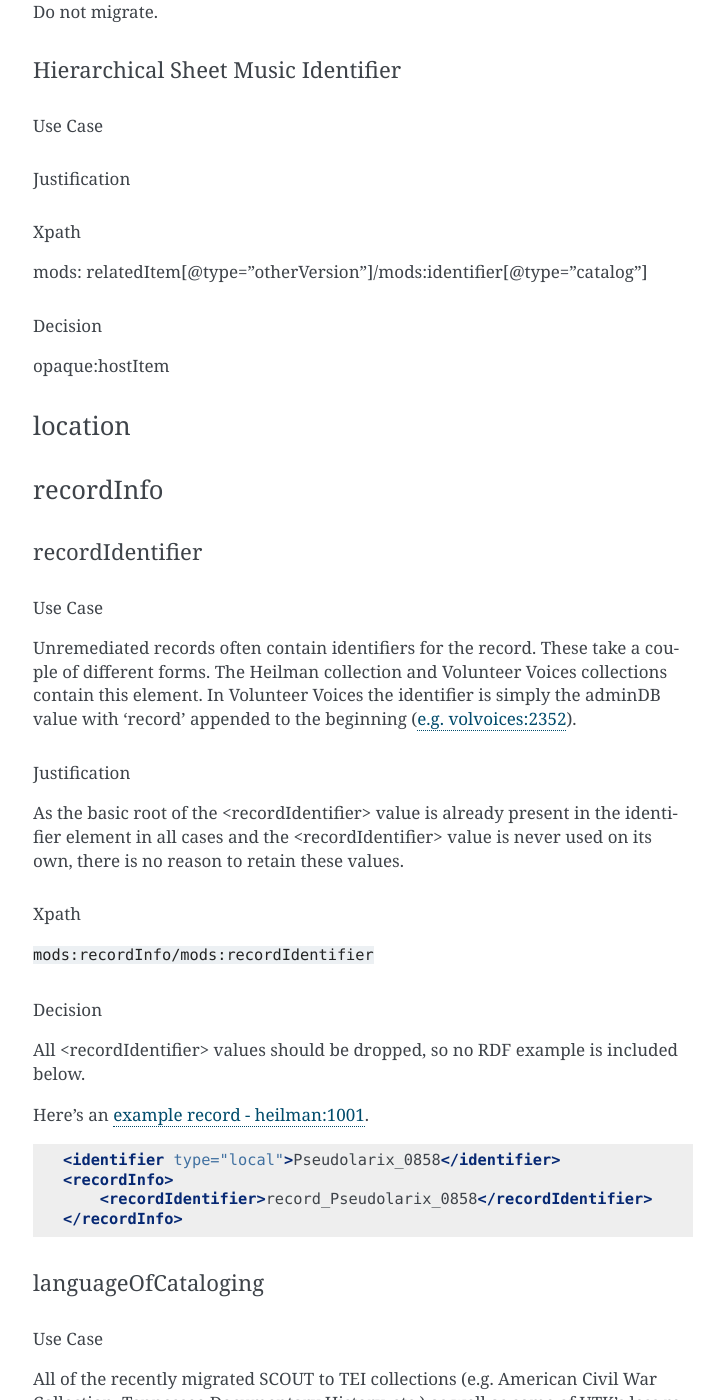
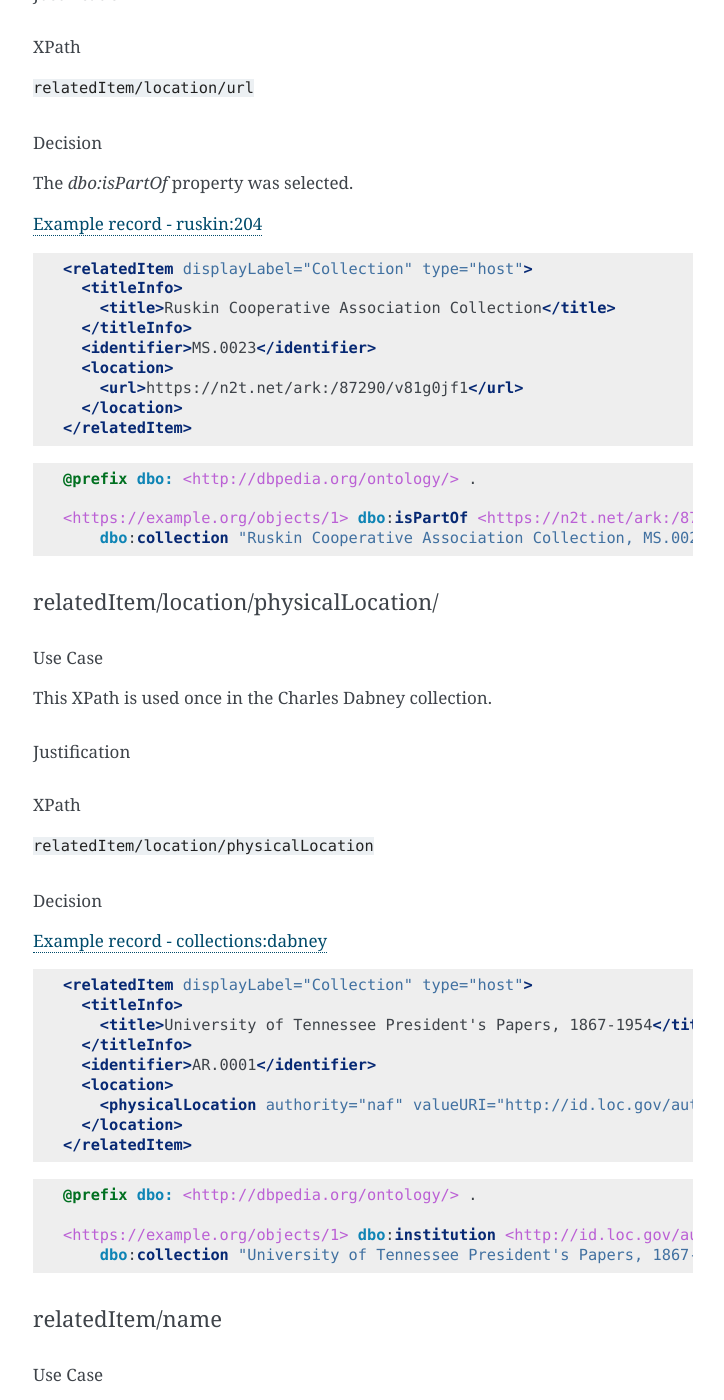
Before and after one commit to UTKcataloging/mods_to_rdf, a Sphinx documentation site: the page built from docs/source/contents/4_draft_mapping.rst, in a window 1280 px wide and 1400 px high, scrolled down 52519 px. Shown: the whole window, without its empty margins (387-1111 px from the left). Built offline with Sphinx 7.4.7, drawn with Linux system fonts in a browser that asks for light colours; formulas are drawn with MathJax 3; some of the changed text lies outside the part shown.

Commit message:
Add relatedItem/location/url, physicalLocation

```diff
--- a/docs/source/contents/4_draft_mapping.rst
+++ b/docs/source/contents/4_draft_mapping.rst
@@ -2159,6 +2159,8 @@
 +-------------------------------+--------------------+-------+--------------------------------------------------------------------------------------------+
 | dcterms:tableOfContents       | String Literal     | N/A   | A String Literal that represents constituent parts of a resource.                          |
 +-------------------------------+--------------------+-------+--------------------------------------------------------------------------------------------+
+| dcterms:hasVersion            | URI                | N/A   | A String Literal that represents constituent parts of a resource.                          |
++-------------------------------+--------------------+-------+--------------------------------------------------------------------------------------------+
 | dbo:collection                | String Literal     | N/A   | A String Literal that represents the physical archival collection the resource belongs to. |
 +-------------------------------+--------------------+-------+--------------------------------------------------------------------------------------------+
 | dbo:isPartOf                  | URI                | N/A   | A URI that represents the physical archival collection a resource belongs to.              |
@@ -2311,6 +2313,45 @@
     @prefix dcterms: <http://purl.org/dc/terms/> .
 
     <https://example.org/objects/1> dcterms:bibliographicCitation "The Arrow, Volume 27, Number 1" .
+
+relatedItem[@type="otherVersion"]
+---------------------------------
+Use Case
+^^^^^^^^
+`relatedItem[@type="otherVersion"]` is used to indicate identifying information about another version of the resource. It appears in the Van Vactor and Arrowmont metadata; it is used, respectively, to identify an alternate version of the sheet music or the scrapbook that holds the image.
+
+Justification
+^^^^^^^^^^^^^
+
+XPath
+^^^^^
+:code:`relatedItem[@type='otherVersion']/identifier` OR
+:code:`relatedItem[@type='otherVersion']/location/url`
+
+Decision
+^^^^^^^^
+See the following section on `relatedItem/identifier[@type]`.
+
+I'm not sure about the relevance of `relatedItem[@type='otherVersion']/location/url`. In theory, it would look something like this, but it would need to be added to our metadata/RDF after migration:
+
+`Example record - arrpgimg:319 <https://digital.lib.utk.edu/collections/islandora/object/arrpgimg:319/datastream/MODS/view>`_
+
+.. code-block:: xml
+
+    <relatedItem type="otherVersion">
+      <titleInfo>
+         <title>Gaitlinburg from All Sides</title>
+      </titleInfo>
+      <location>
+         <url>https://digital.lib.utk.edu/collections/islandora/object/arrowmont%3A16</url>
+      </location>
+    </relatedItem>
+
+.. code-block:: turtle
+
+    @prefix dcterms: <http://purl.org/dc/terms/> .
+
+    <https://example.org/objects/1> dcterms:hasVersion <uri-of-source-scrapbook-in-new-system> .
 
 relatedItem/identifier[@type]
 -----------------------------
@@ -2383,17 +2424,77 @@
 
 `@type='pid'` will not be migrated.
 
-relatedItem/location[physicalLocation]
+relatedItem/location/url
+------------------------
+Use Case
+^^^^^^^^
+This XPath is used 8516 times, but only has 33 distinct strings.
+
+Justification
+^^^^^^^^^^^^^
+XPath
+^^^^^
+:code:`relatedItem/location/url`
+
+Decision
+^^^^^^^^
+The `dbo:isPartOf` property was selected.
+
+`Example record - ruskin:204 <https://digital.lib.utk.edu/collections/islandora/object/ruskin:204/datastream/MODS/view>`_
+
+.. code-block:: xml
+
+    <relatedItem displayLabel="Collection" type="host">
+      <titleInfo>
+        <title>Ruskin Cooperative Association Collection</title>
+      </titleInfo>
+      <identifier>MS.0023</identifier>
+      <location>
+        <url>https://n2t.net/ark:/87290/v81g0jf1</url>
+      </location>
+    </relatedItem>
+
+.. code-block:: turtle
+
+    @prefix dbo: <http://dbpedia.org/ontology/> .
+
+    <https://example.org/objects/1> dbo:isPartOf <https://n2t.net/ark:/87290/v81g0jf1> ;
+        dbo:collection "Ruskin Cooperative Association Collection, MS.0023" .
+
+relatedItem/location/physicalLocation/
 --------------------------------------
 Use Case
 ^^^^^^^^
+This XPath is used once in the Charles Dabney collection.
+
 Justification
 ^^^^^^^^^^^^^
 XPath
 ^^^^^
-Decision
-^^^^^^^^
-Decision
+:code:`relatedItem/location/physicalLocation`
+
+Decision
+^^^^^^^^
+`Example record - collections:dabney <https://digital.lib.utk.edu/collections/islandora/object/collections:dabney/datastream/MODS/view>`_
+
+.. code-block:: xml
+
+    <relatedItem displayLabel="Collection" type="host">
+      <titleInfo>
+        <title>University of Tennessee President's Papers, 1867-1954</title>
+      </titleInfo>
+      <identifier>AR.0001</identifier>
+      <location>
+        <physicalLocation authority="naf" valueURI="http://id.loc.gov/authorities/names/no2014027633">University of Tennessee, Knoxville. Special Collections</physicalLocation>
+      </location>
+    </relatedItem>
+
+.. code-block:: turtle
+
+    @prefix dbo: <http://dbpedia.org/ontology/> .
+
+    <https://example.org/objects/1> dbo:institution <http://id.loc.gov/authorities/names/no2014027633> ;
+        dbo:collection "University of Tennessee President's Papers, 1867-1954, AR.0001" .
 
 relatedItem/name
 ----------------
```
